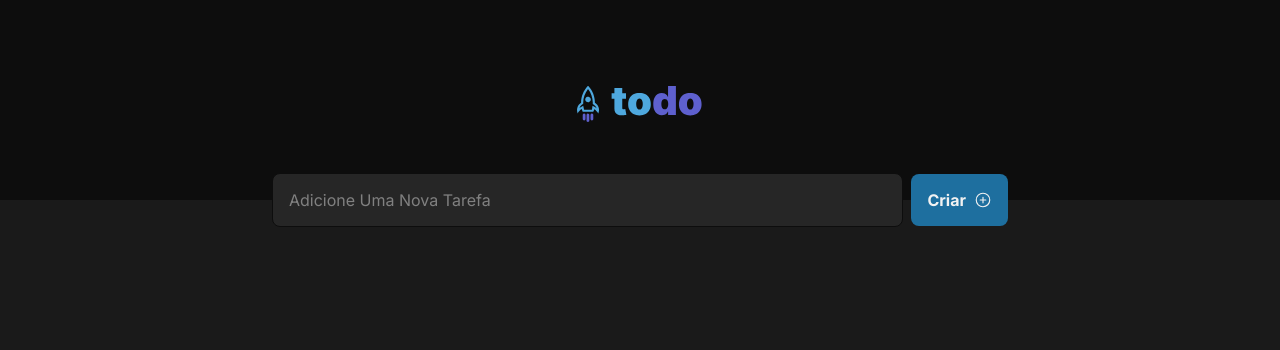
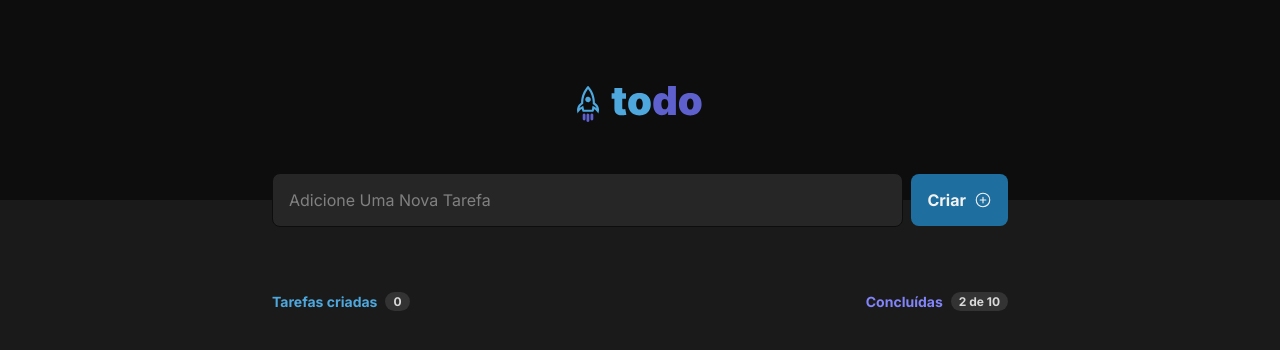
Before and after one commit to davysonwss/todo-list, a React (Vite) app: page / in a window 1280 px wide. Shown: the top 350 px of the page. Built offline with nearby package versions, Linux system fonts and the light colour scheme.

Commit message:
:sparkles: feat: using the tasks components

```diff
--- a/src/App.tsx
+++ b/src/App.tsx
@@ -1,9 +1,11 @@
 import { Header } from "./components/Header";
+import { Tasks } from "./components/Tasks";
 
 export function App() {
   return (
     <>
       <Header />
+      <Tasks />
     </>
   )
 }
```
